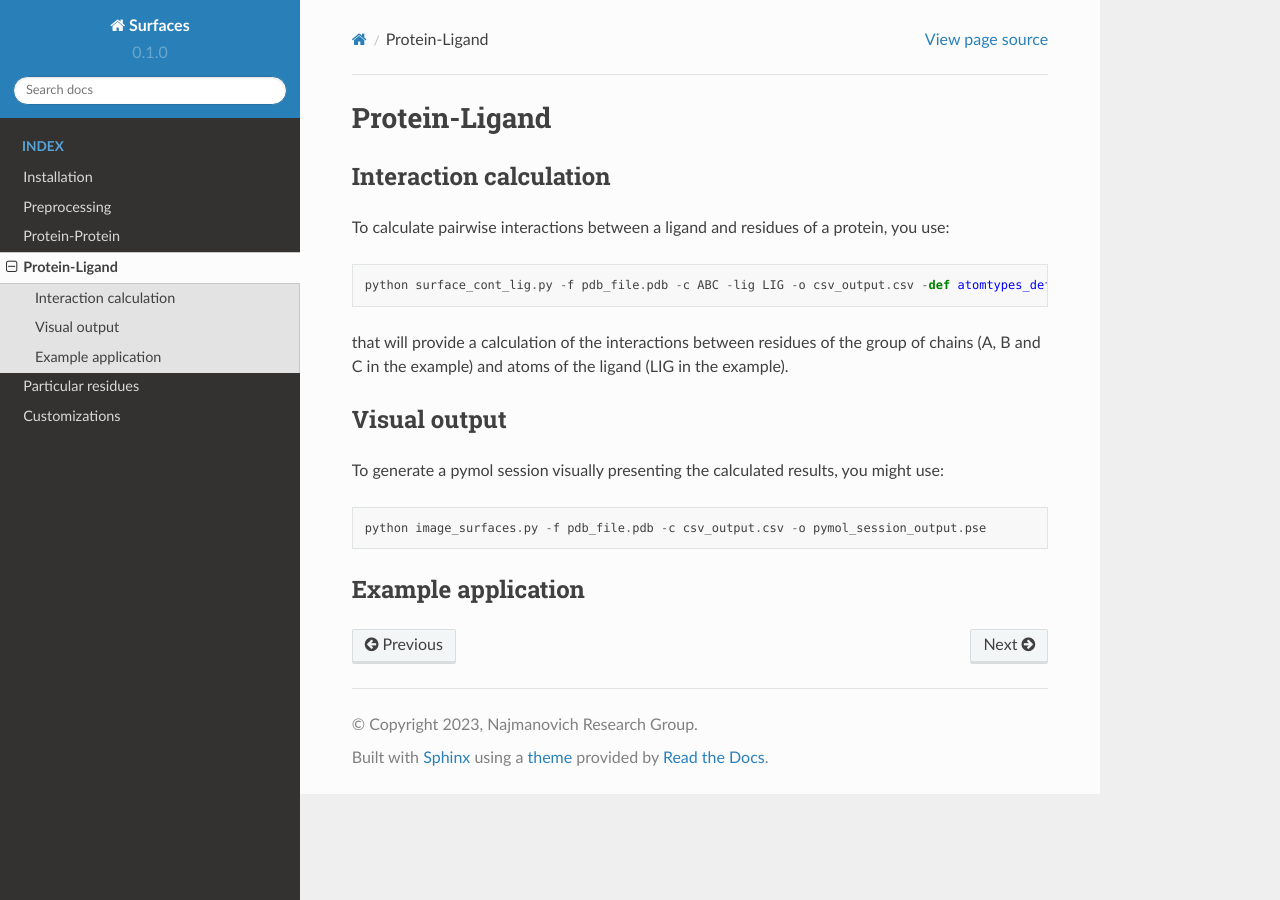
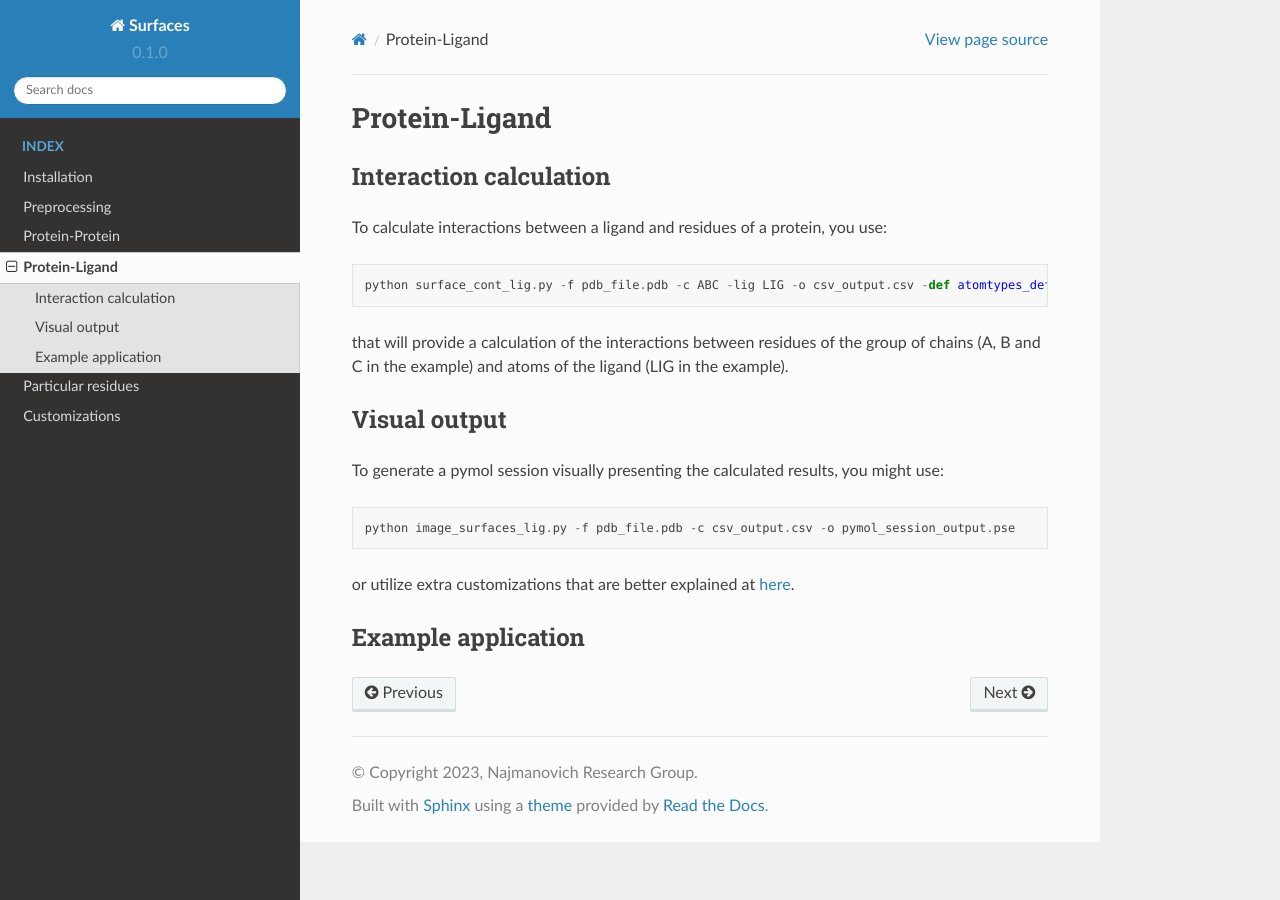
Before and after one commit to nataliateruel/Surfaces_tutorial, a Sphinx documentation site: the page built from docs/source/Protein-ligand.rst, in a window 1280 px wide. Built offline with Sphinx 7.4.7 and the Read the Docs theme 2.0.0, drawn with Linux system fonts in a browser that asks for light colours.

Commit message:
Update Protein-ligand.rst

```diff
--- a/docs/source/Protein-ligand.rst
+++ b/docs/source/Protein-ligand.rst
@@ -4,7 +4,7 @@ Protein-Ligand
 Interaction calculation
 ------------
 
-To calculate pairwise interactions between a ligand and residues of a protein, you use::
+To calculate interactions between a ligand and residues of a protein, you use::
 
       python surface_cont_lig.py -f pdb_file.pdb -c ABC -lig LIG -o csv_output.csv -def atomtypes_definition.def -dat atomtypes_interactions.dat
 
@@ -15,7 +15,9 @@ Visual output
 
 To generate a pymol session visually presenting the calculated results, you might use::
 
-      python image_surfaces.py -f pdb_file.pdb -c csv_output.csv -o pymol_session_output.pse
+      python image_surfaces_lig.py -f pdb_file.pdb -c csv_output.csv -o pymol_session_output.pse
+
+or utilize extra customizations that are better explained at `here <https://surfaces-tutorial.readthedocs.io/en/latest/Customizations.html#visual-outputs>`_.
 
 Example application
 ----------------
```
